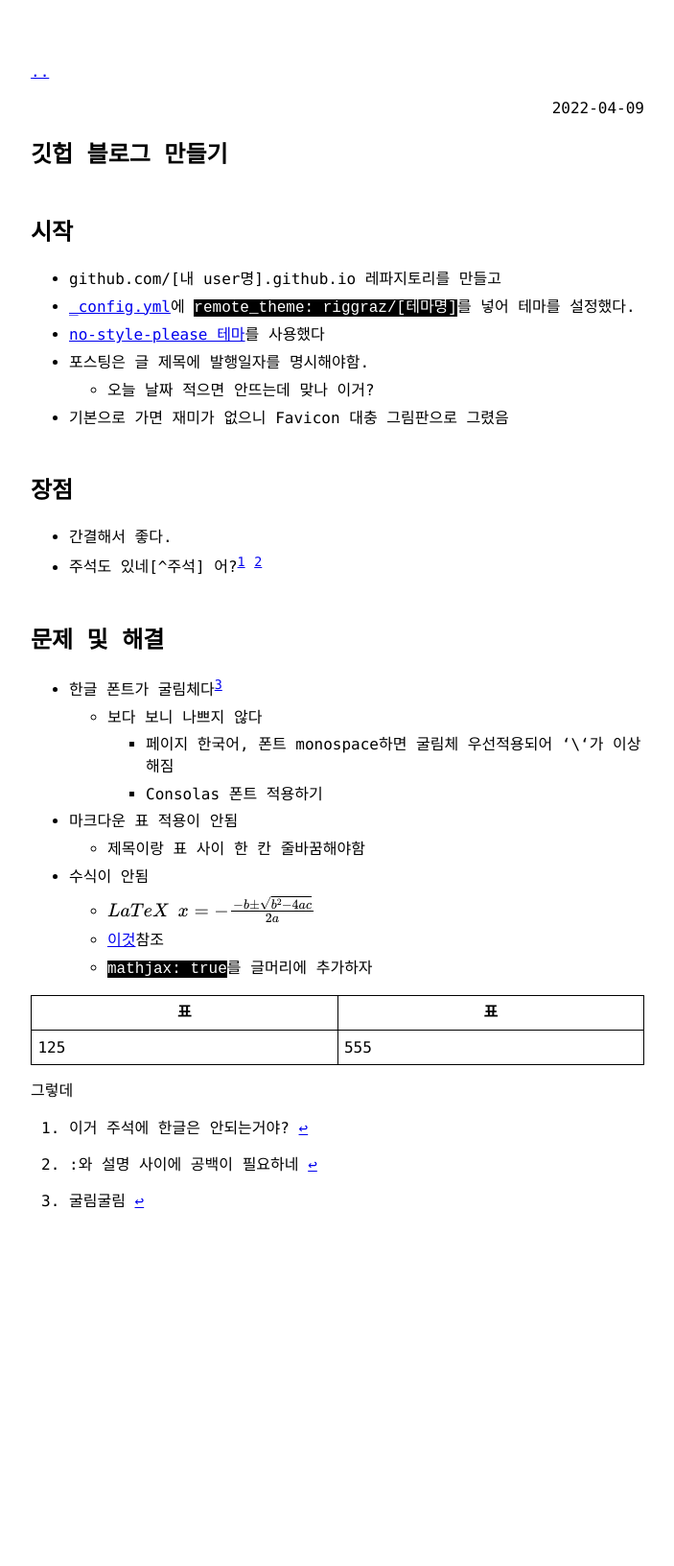
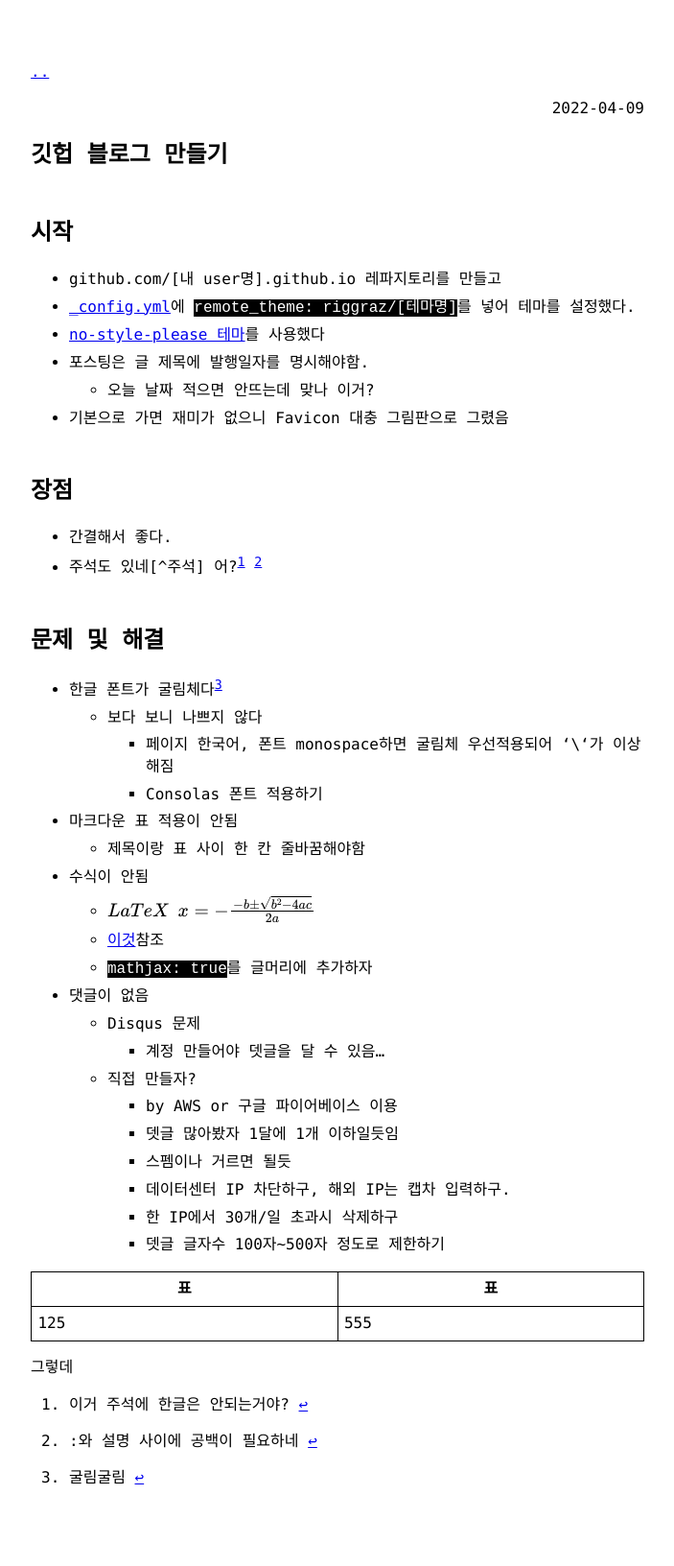
Before and after one commit to esctabcapslock/esctabcapslock.github.io, a Jekyll site: the page built from _posts/2022-04-09-깃헙 블로그 만들기.md, in a window 1280 px wide. Shown: the whole page at 96% size, without its empty margins (288-991 px from the left). Built offline with Jekyll 4.4.1, drawn with Linux system fonts in a browser that asks for light colours; nearby versions of some CDN libraries; formulas are drawn with MathJax 3; before the commit the page ends 1344 px from its top, so only the background shows below that.

Commit message:
css 다크모드 변경

```diff
--- a/_posts/2022-04-09-깃헙 블로그 만들기.md
+++ b/_posts/2022-04-09-깃헙 블로그 만들기.md
@@ -33,6 +33,17 @@ category: 웹
     - [이것](https://sgeos.github.io/github/jekyll/2016/08/21/adding_mathjax_to_a_jekyll_github_pages_blog.html)참조
     - `mathjax: true`를 글머리에 추가하자
 
+- 댓글이 없음
+    - Disqus 문제
+        - 계정 만들어야 뎃글을 달 수 있음...
+    - 직접 만들자?
+        - by AWS or 구글 파이어베이스 이용
+        - 뎃글 많아봤자 1달에 1개 이하일듯임
+        - 스펨이나 거르면 될듯
+        - 데이터센터 IP 차단하구, 해외 IP는 캡차 입력하구.
+        - 한 IP에서 30개/일 초과시 삭제하구
+        - 뎃글 글자수 100자~500자 정도로 제한하기
+
 |표|표|
 |---|---|
 |125|555|
--- a/_sass/no-style-please.scss
+++ b/_sass/no-style-please.scss
@@ -1,6 +1,9 @@
+html, body { background: white; }
+html { height: 100%; }
+
 // -------------- THEME SWITCHER -------------- //
 @mixin dark-appearance {
-  filter: invert(1);
+  >* {filter: invert(1);}
   img {
     filter: invert(1);
 
@@ -12,6 +15,7 @@ body[a="dark"] { @include dark-appearance; }
 
 
 @media (prefers-color-scheme: dark) {
+  html, body{background-color: black;}
   body[a="auto"] { @include dark-appearance; }
 }
 // -------------------------------------------- //
@@ -19,9 +23,7 @@ body[a="dark"] { @include dark-appearance; }
 // bg color is also needed in html in order to
 // block body's background propagation
 // see: https://stackoverflow.com/a/61265706
-html, body { background: white; }
 
-html { height: 100%; }
 
 body {
   color: black;
```
